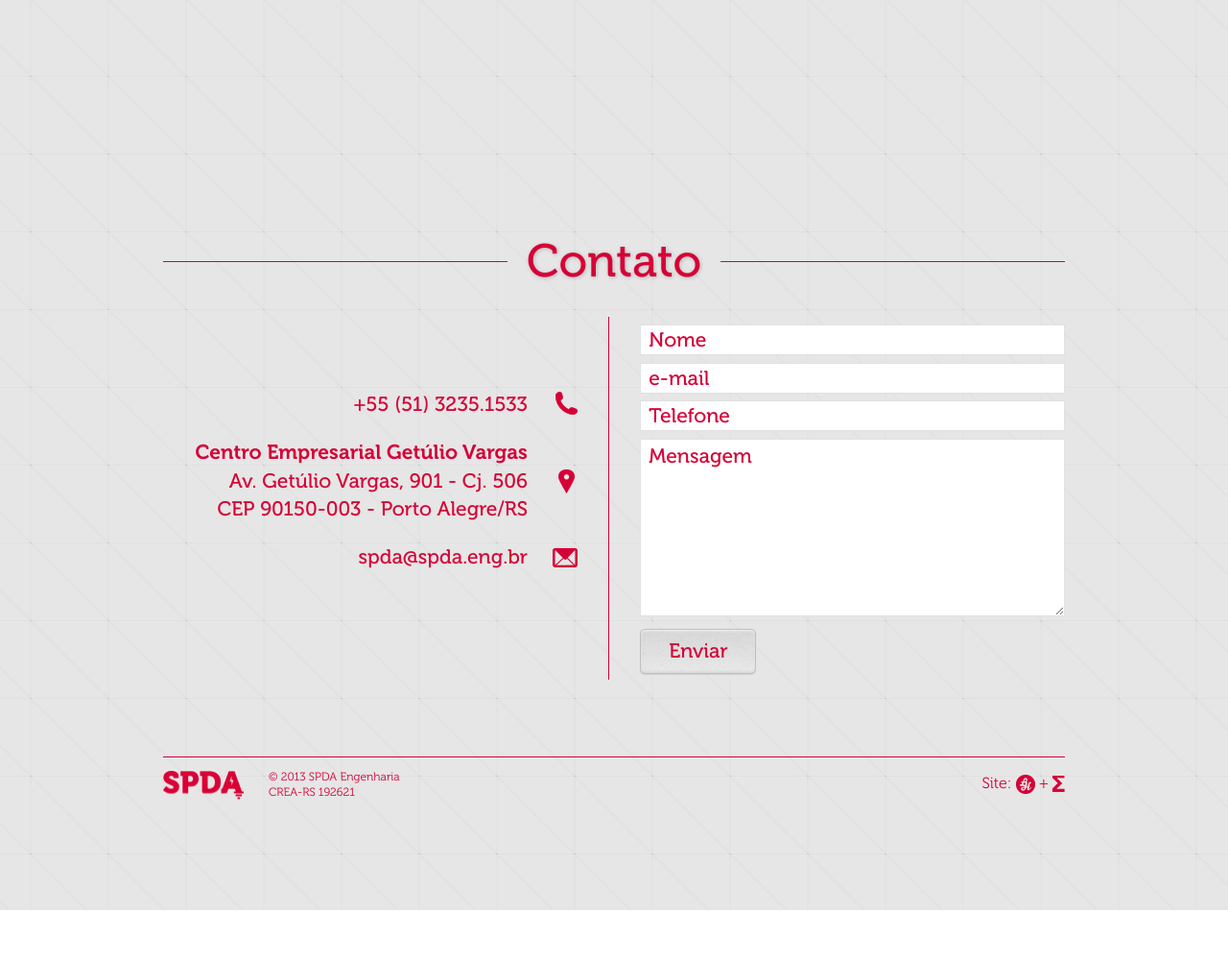
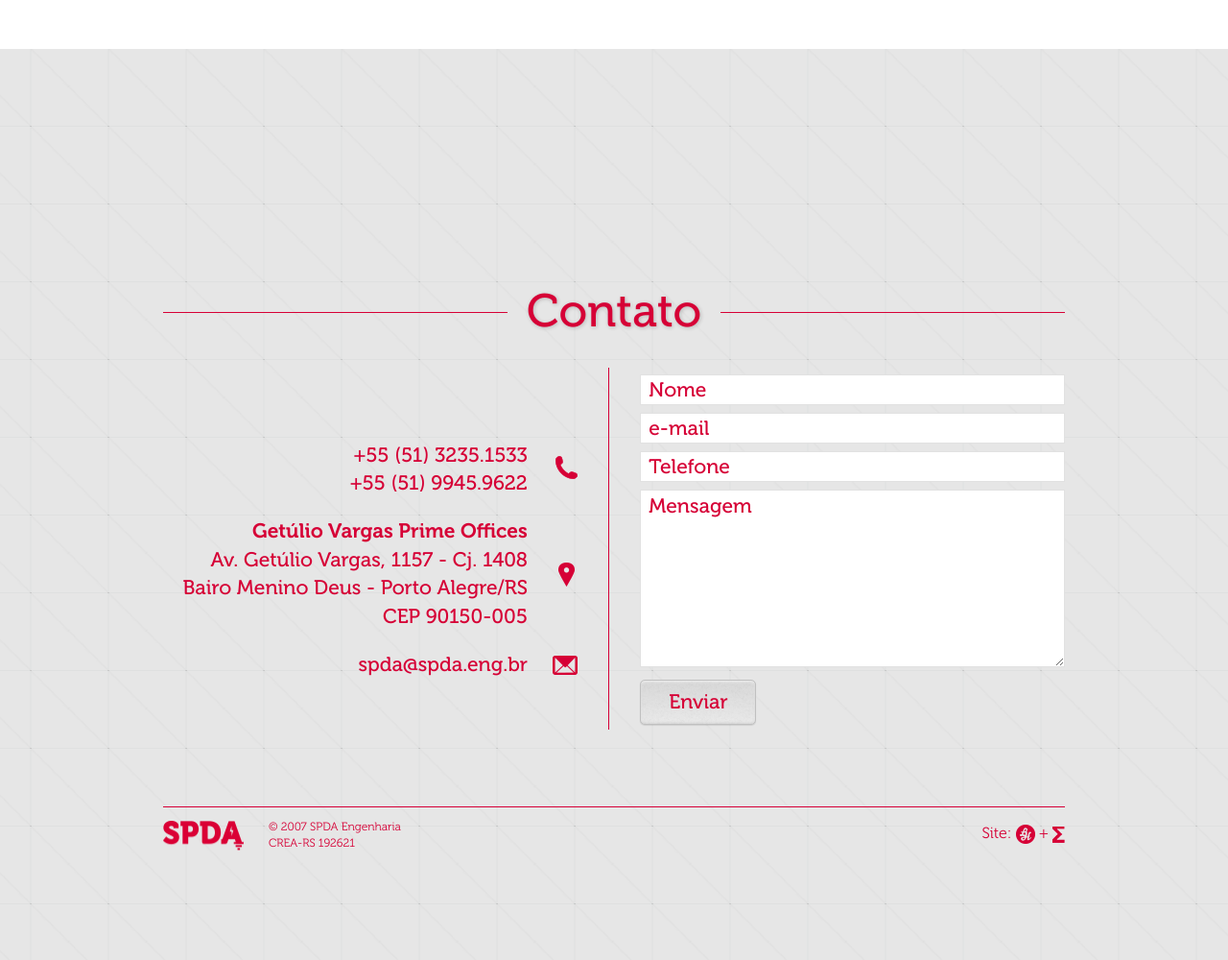
Before and after one commit to ericorruption/spda.eng.br, a PHP site: page / in a window 1280 px wide. Shown: the part 4637-5637 px from the top of the page at 96% size. Before the commit the page ends 5585 px from the top, so only its background shows below. Run offline with PHP 8.4, Linux system fonts and the light colour scheme; data that the repository does not hold is empty; some libraries are stand-ins or nearby versions.

Commit message:
update several texts and links

```diff
--- a/index.php
+++ b/index.php
@@ -7,7 +7,7 @@
     <meta charset="utf-8">
     <meta http-equiv="X-UA-Compatible" content="IE=edge">
     <title>SPDA Engenharia+Projetos</title>
-    <meta name="description" content="Produzimos projetos de engenharia de qualidade. Situada em Porto Alegre/RS" />
+    <meta name="description" content="Produzimos projetos e serviços de qualidade. Situada em Porto Alegre/RS" />
 
     <!-- Default favicons. You should have at least two 16px icons: -->
     <!-- one .png and one .ico file in your root for this to work. -->
@@ -39,7 +39,7 @@
             <a href="#contato" class="std-btn main-nav-item">Contato</a>
         </nav>
 
-        <p class="main-tagline">Somos a SPDA.<br/> Produzimos projetos de engenharia de qualidade.</p>
+        <p class="main-tagline">Somos a SPDA.<br/> Produzimos projetos e serviços de qualidade.</p>
     </div>
 </header>
 
@@ -144,9 +144,9 @@
 
             <p>Ainda dentro de uma grande empresa, o sócio-fundador da SPDA construiu uma reputação de encarar e resolver qualquer trabalho, até os que chegavam abaixo de mau tempo.</p>
 
-            <p>SPDA significa "Sistema de Proteção contra Descargas Atmosféricas", vulgo "para-raios". Esse nome é uma representação exata para o que buscamos em nosso trabalho.</p>
+            <p>SPDA significa "Sistema de Proteção contra Descargas Atmosféricas", vulgo "para-raios". Esse nome é uma representação exata para o que buscamos em nosso trabalho: atender nossos clientes fornecendo projetos e serviços de qualidade dentro das melhores soluções técnicas com custos e prazos reduzidos.</p>
 
-            <p class="illustration-paragraph">Acreditamos que <em>trabalho cuidadoso</em> durante a fase de projeto <em>reduz a probabilidade de problemas</em> na execução da obra, provém <em>melhor controle de custos</em> e garante <em>qualidade superior</em> no produto final. Além disso, o mesmo trabalho de qualidade nos permite propor soluções técnicas elegantes, seguras e funcionais.</p>
+            <p>Acreditamos que o <em>trabalho cuidadoso</em> durante a fase de projeto <em>reduz a ocorrência de problemas</em> durante a execução das obras, provendo <em>melhor controle de custos e esforços</em> e garantindo <em>qualidade superior</em> no produto final.</p>
         </div>
     </article>
 
@@ -240,13 +240,14 @@
             <h2 class="article-title" id="contato"><span>Contato</span></h2>
 
             <div class="contact-article-content">
-                <p class="contact-info telephone"><span class="contact-info-title">Telefone:</span> <a href="tel:555132351533">+55 (51) 3235.1533</a></p>
+                <p class="contact-info telephone"><span class="contact-info-title">Telefone:</span> <a href="tel:555132351533">+55 (51) 3235.1533</a><br/> <a href="tel:555199459622">+55 (51) 9945.9622</a></p>
 
                 <p class="contact-info address">
-                    <a href="https://www.google.com.br/maps?q=Av.+Get%C3%BAlio+Vargas,+901+-+Cj.+506+Porto+Alegre%2FRS&ie=UTF8&ll=-30.052602,-51.222596&spn=0.012611,0.022724&sll=-30.052782599999627,-51.22168501651431&sspn=0.00723439859431717,0.015450120676564816&t=m&dg=opt&hnear=Av.+Get%C3%BAlio+Vargas,+901+-+Menino+Deus,+Porto+Alegre+-+Rio+Grande+do+Sul,+90150-003&z=16" target="_blank">
-                        <strong>Centro Empresarial Getúlio Vargas</strong><br/>
-                        Av. Getúlio Vargas, 901 - Cj. 506<br/>
-                        CEP 90150-003 - Porto Alegre/RS
+                    <a href="https://www.google.com.br/maps?q=Av.+Get%C3%BAlio+Vargas,+1157+-+Cj.+1408+Porto+Alegre%2FRS&ie=UTF8&ll=-30.052602,-51.222596&spn=0.012611,0.022724&sll=-30.052782599999627,-51.22168501651431&sspn=0.00723439859431717,0.015450120676564816&t=m&dg=opt&hnear=Av.+Get%C3%BAlio+Vargas,+1157+-+Menino+Deus,+Porto+Alegre+-+Rio+Grande+do+Sul,+90150-005&z=16" target="_blank">
+                        <strong>Getúlio Vargas Prime Offices</strong><br/>
+                        Av. Getúlio Vargas, 1157 - Cj. 1408<br/>
+                        Bairo Menino Deus - Porto Alegre/RS<br/>
+                        CEP 90150-005
                     </a>
                 </p>
 
@@ -294,7 +295,7 @@
 </main>
 
 <footer class="main-footer" role="contentinfo">
-    <p class="main-footer-text">&copy; 2013 SPDA Engenharia<br/>
+    <p class="main-footer-text">&copy; 2007 SPDA Engenharia<br/>
     CREA-RS 192621</p>
 
     <p class="main-footer-author">Site:
```
